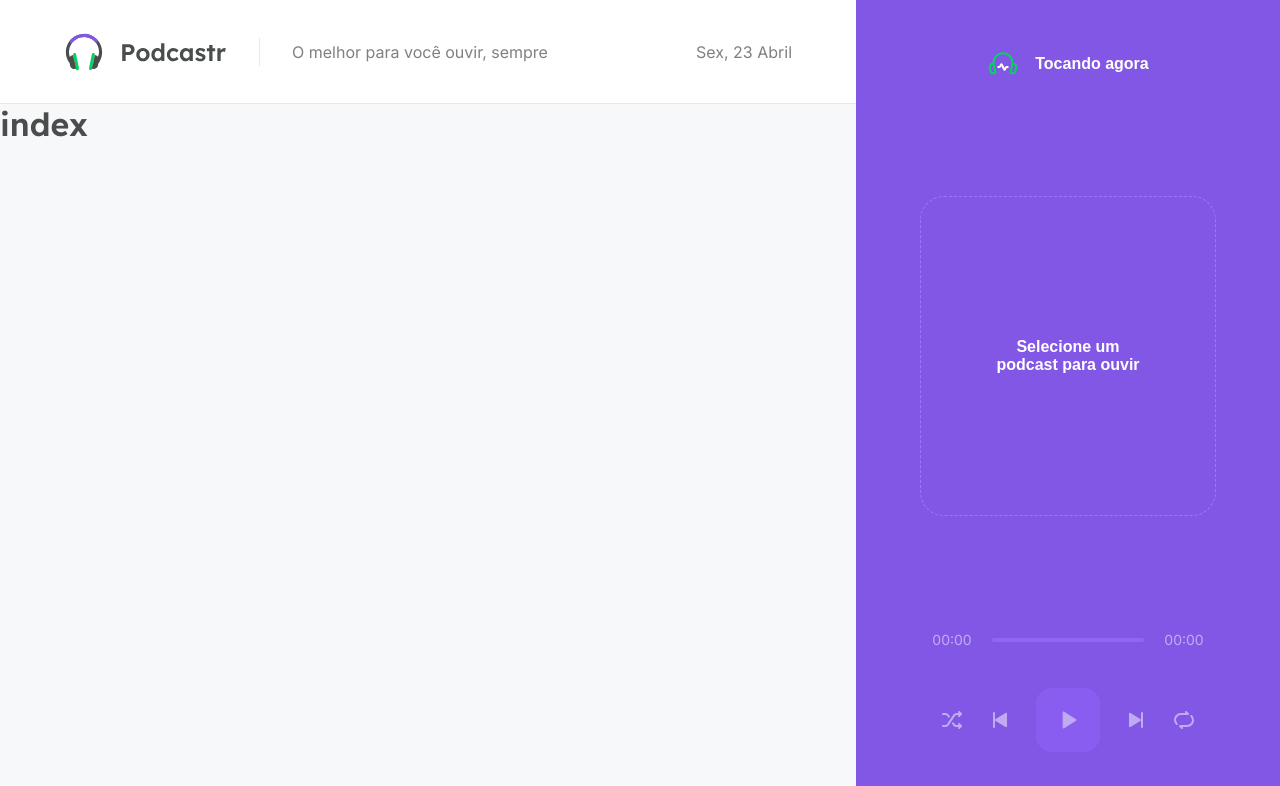
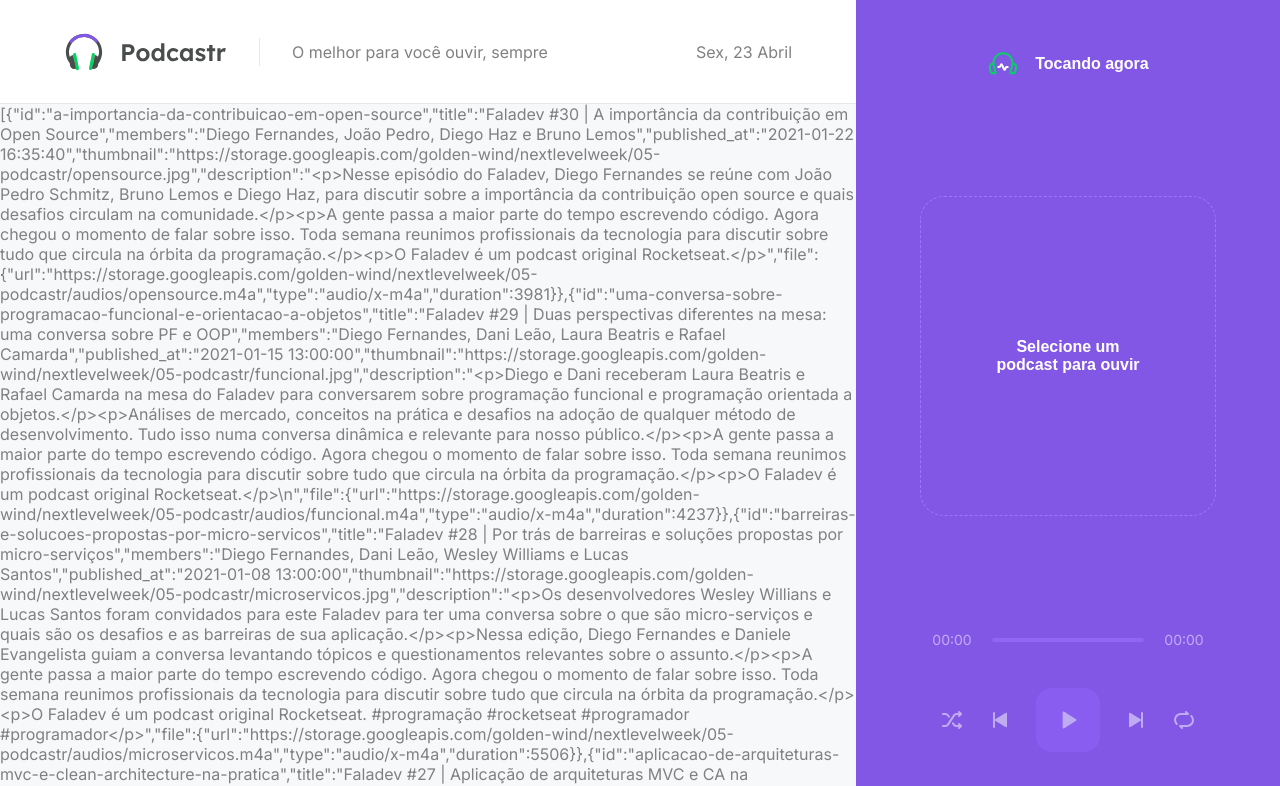
Before and after one commit to RafaelEvangelist4/podcastrnext, a Next.js app: page / in a window 1280 px wide. Shown: the top 786 px of the page. Built offline with nearby package versions, Linux system fonts and the light colour scheme; data requests are answered from the project's data file.

Commit message:
Criação da build do projeto

```diff
--- a/src/pages/index.tsx
+++ b/src/pages/index.tsx
@@ -1,5 +1,21 @@
-export default function Home() {
+
+export default function Home(props) {
  return (
-   <h1>index</h1>
+  <div>
+    <p>{JSON.stringify(props.episode)}</p>
+  </div>
  )
 }
+
+export async function getStaticProps(){
+  const response = await fetch("http://localhost:3333/episodes")
+  const data = await response.json()
+
+  return {
+    props:{
+      episode:data,
+    },
+    revalidate: 60 * 60 * 8,
+  }
+
+}
```
